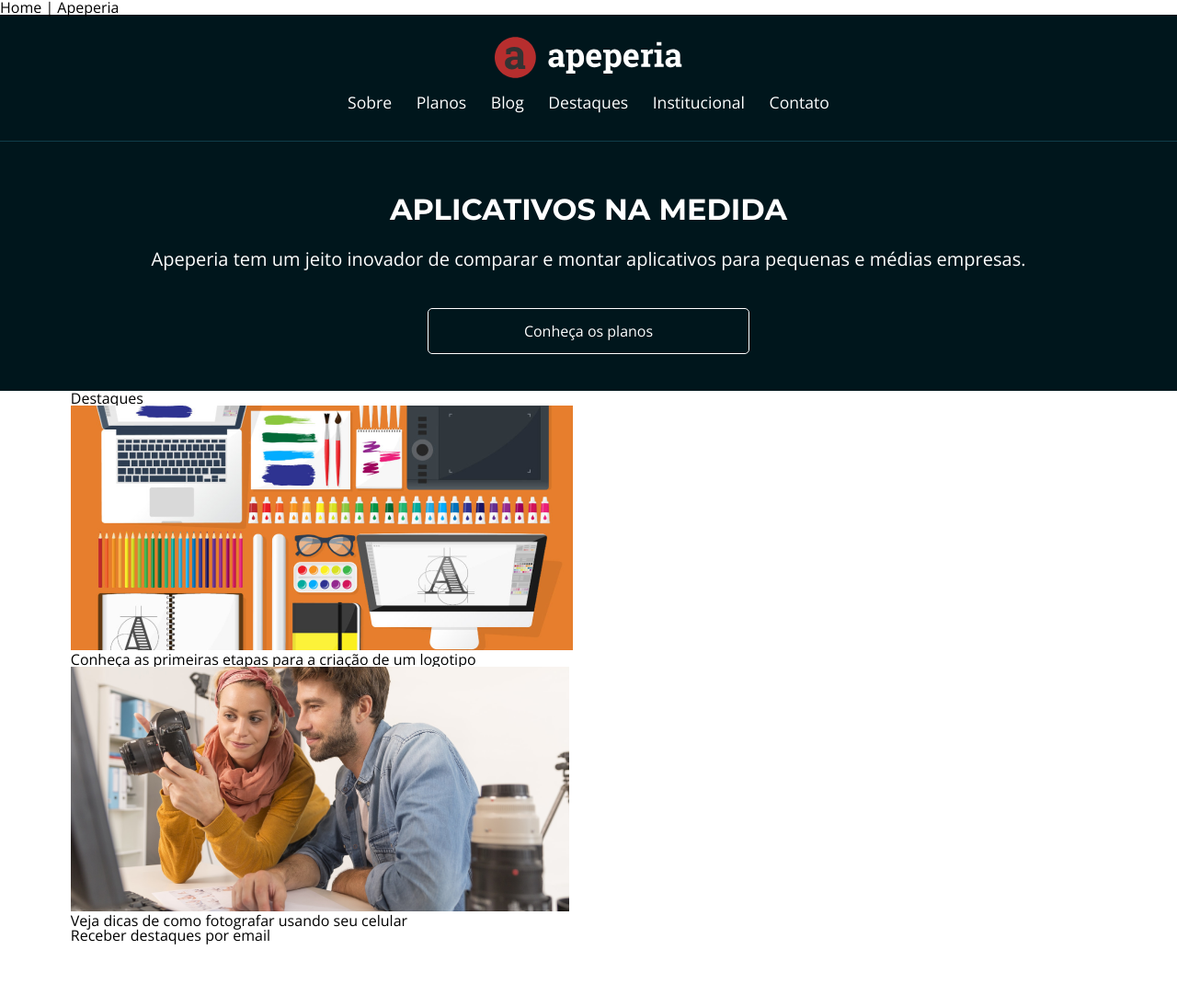
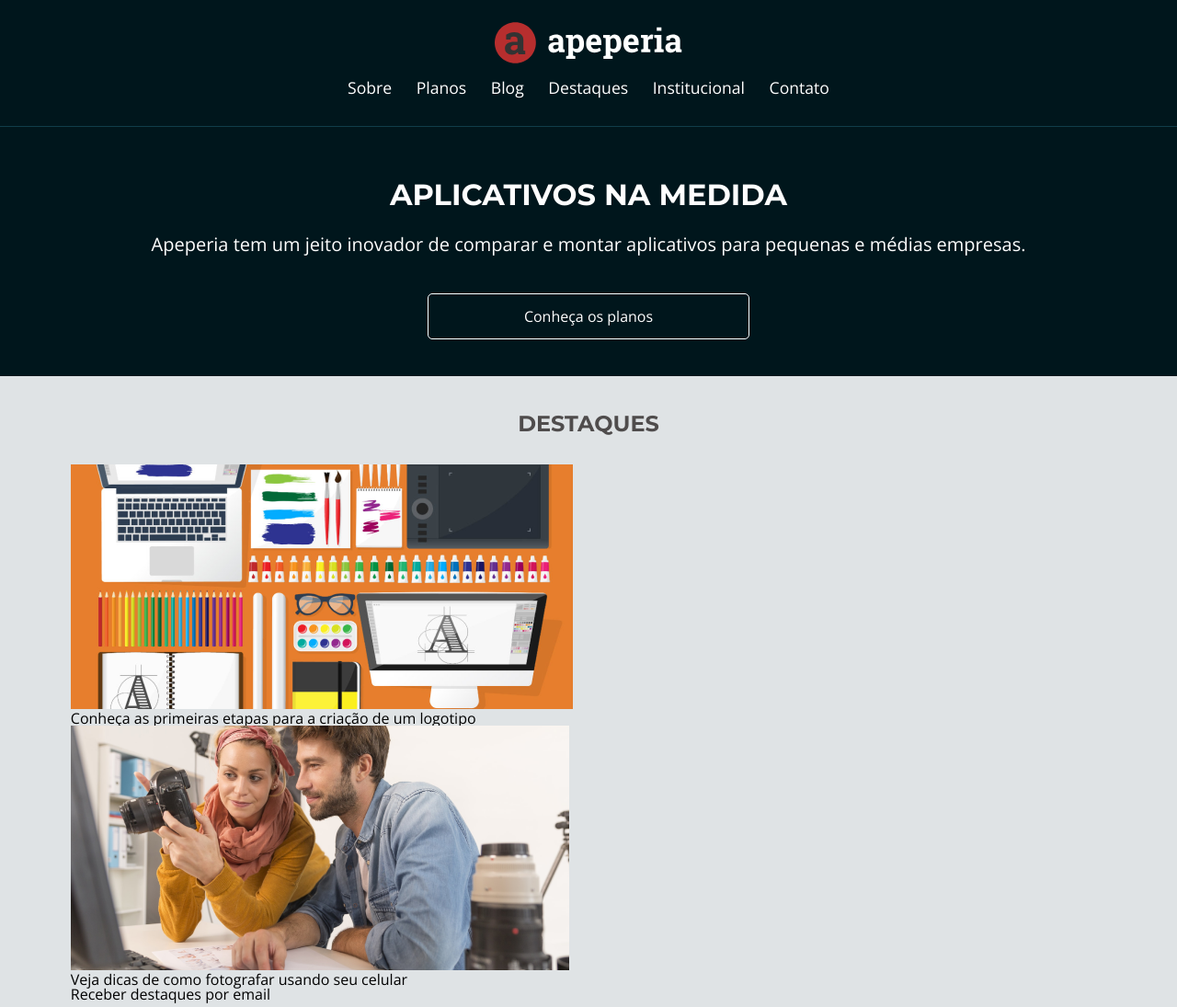
Before and after one commit to brunalmucelli/Apeperia, a plain HTML site: page index.html in a window 1280 px wide. Shown: the whole page at 92% size. Before the commit the page ends 1028 px from the top, so only its background shows below. Drawn offline with nearby package versions, Linux system fonts and the light colour scheme.

Commit message:
título e fonte destaques

```diff
--- a/css/base.css
+++ b/css/base.css
@@ -16,7 +16,7 @@
     --planos-cartao-ultra: #B04CD9;
     --planos-cartao-mega: #E33B3B;
 
-    --montserrat: 'Montserrat', sans-serife;
+    --montserrat: 'Montserrat', sans-serif;
 }
 
 
--- /dev/null
+++ b/css/destaques.css
@@ -0,0 +1,15 @@
+.destaques{
+    background-color: var(--azul-claro);
+    padding-top: 2.5rem;
+    padding-bottom: 2rem;
+}
+
+.destaques__titulo{
+    color: var(--cinza-escuro);
+    font-weight: 700;
+    font-size: 1.5rem;
+    font-family: var(--montserrat);
+    text-transform: uppercase;
+    text-align: center;
+    margin-bottom: 2rem;
+}
--- a/index.html
+++ b/index.html
@@ -3,15 +3,14 @@
 
 <head>
     <meta charset="utf-8">
-    <meta name="viewport" content="width=device-width initial-scale=1>
+    <meta name="viewport" content="width=device-width initial-scale=1.0">
     <title>Home | Apeperia</title>
-    <link href="
-        https://fonts.googleapis.com/css2?family=Montserrat:wght@300;400;700&family=Open+Sans:wght@300;400;700&display=swap"
-        rel="stylesheet">
+    <link href="https://fonts.googleapis.com/css2?family=Montserrat:wght@300;400;700&family=Open+Sans:wght@300;400;700&display=swap" rel="stylesheet">
     <link href="./css/reset.css" rel="stylesheet">
     <link href="./css/base.css" rel="stylesheet">
     <link href="./css/cabecalho.css" rel="stylesheet">
     <link href="./css/chamada.css" rel="stylesheet">
+    <link href="./css/destaques.css" rel="stylesheet">
 </head>
 
 <body>
```
